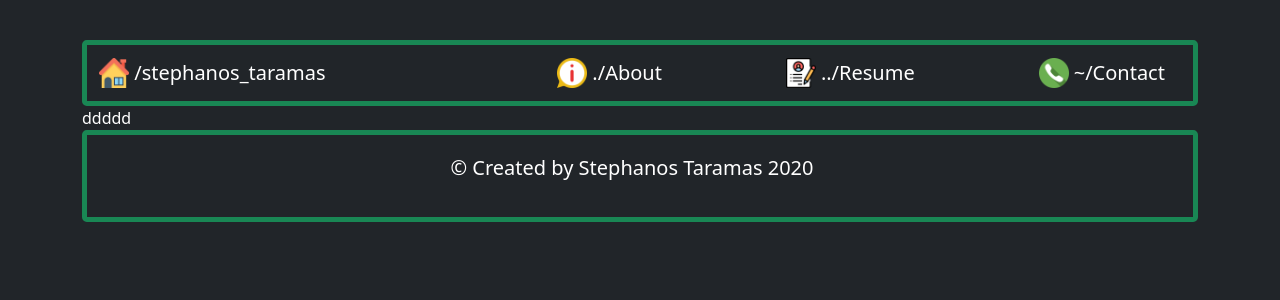
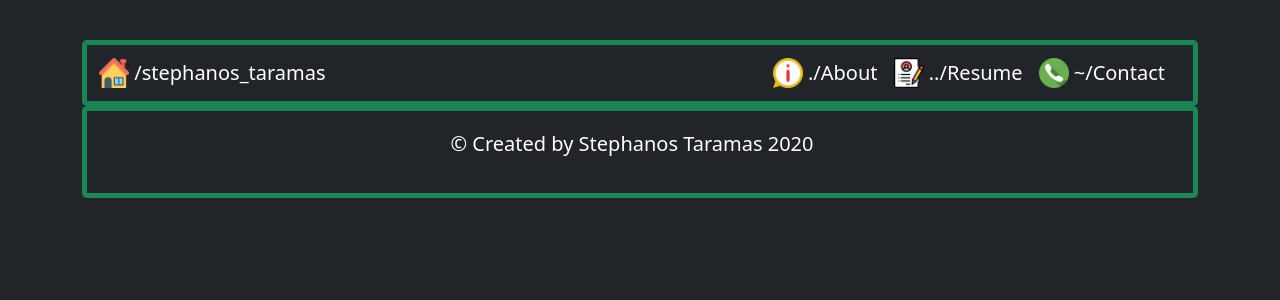
Before and after one commit to Steflie/portfolio_project_github, a Django app: page / in a window 1280 px wide. Shown: the top 300 px of the page. Run offline with Django 3.2, Linux system fonts and the light colour scheme.

Commit message:
Conclude with the base.html file

```diff
--- a/home_app/templates/home_app/base.html
+++ b/home_app/templates/home_app/base.html
@@ -24,8 +24,8 @@
                         <img src="{% static 'home_app/house.png' %}" width="30" height="30" class="d-inline-block align-top" alt="">
                         /stephanos_taramas
                     </a>
-                    <div class="navbar-nav ml-auto"></div>
-                        <a class="navbar-brand mr-auto" href="#">
+                    <div class="navbar-nav ml-auto">
+                        <a class="navbar-brand ml-auto" href="#">
                             <img src="{% static 'home_app/info(1).png' %}" width="30" height="30" class="d-inline-block align-top" alt="">
                             ./About
                         </a>
@@ -40,10 +40,6 @@
                     </div>
                 </div>
             </nav>
-        </div>
-
-        <div class="container">
-            <a>ddddd</a>
         </div>
 
 
```
